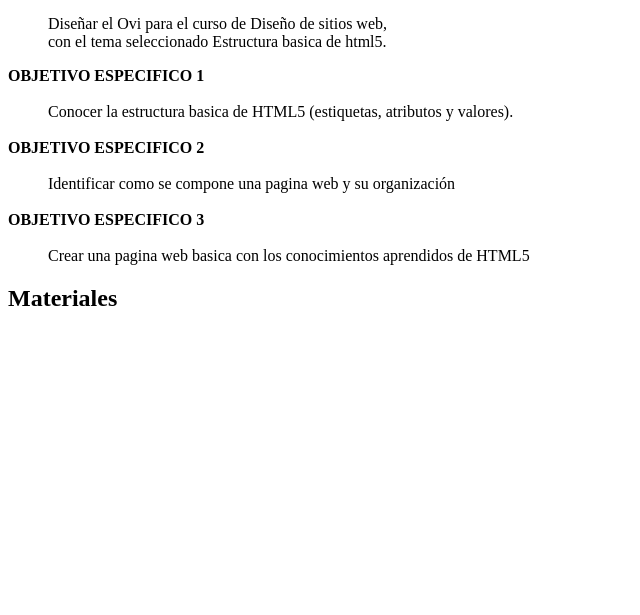
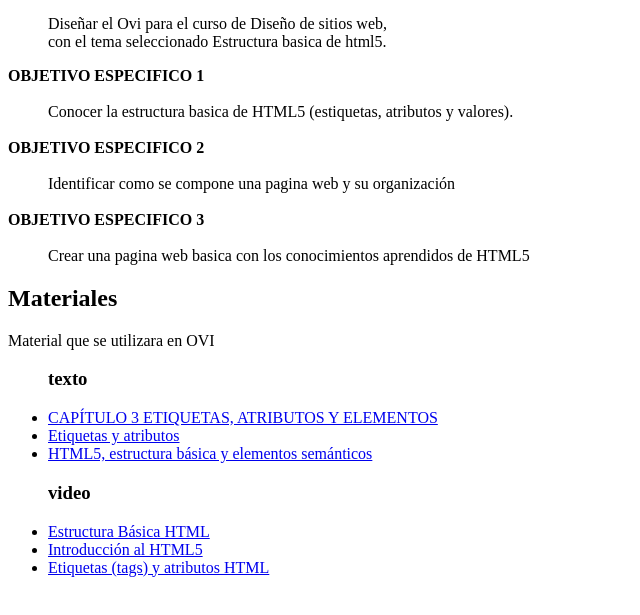
Before and after one commit to jdcortesgu/DSW-JairoCortes, a plain HTML site: page planing.html in a window 1280 px wide. Shown: the part 101-716 px from the top of the page, without its empty margins (0-640 px from the left). Drawn offline with Linux system fonts and the light colour scheme.

Commit message:
materiales

```diff
--- a/planing.html
+++ b/planing.html
@@ -5,6 +5,7 @@
     <meta name="viewport" content="width=device-width, initial-scale=1.0">
     <title>OVI Diseño de sitios WEB</title>
 </head>
+
 <body>
 
     <H1>Estructura básica de html5</H1>
@@ -45,19 +46,24 @@
     <br>
             </dd>
 
-
 </DL>
 
 
 <h2>Materiales</h2>
-<p></p>
+<p>Material que se utilizara en OVI </p>
+<ul>
+    <h3>texto</h3>
+        <li><a href="https://www.arkaitzgarro.com/xhtml/capitulo-3.html">CAPÍTULO 3 ETIQUETAS, ATRIBUTOS Y ELEMENTOS </a></li>
+        <li><a href="https://uniwebsidad.com/libros/xhtml/capitulo-2/etiquetas-y-atributos">Etiquetas y atributos </a></li>
+        <li><a href="https://www.eniun.com/html5-estructura-basica-elementos-semanticos/">HTML5, estructura básica y elementos semánticos</a></li>
+    <h3>video</h3>
+        <li><a href="https://www.youtube.com/watch?v=Lat2LyZM6Hs">Estructura Básica HTML</a></li>
+        <li><a href="https://www.youtube.com/watch?v=eXbN9fr4UfY">Introducción al HTML5 </a></li>
+        <li><a href="https://www.youtube.com/watch?v=mlbUb1_HV-M">Etiquetas (tags) y atributos HTML</a></li>
+</ul>
 
 
 
 
-
-<!--https://www.arkaitzgarro.com/xhtml/capitulo-3.html-->
-<!--https://uniwebsidad.com/libros/xhtml/capitulo-2/etiquetas-y-atributos, https://www.eniun.com/html5-estructura-basica-elementos-semanticos/, -->
-<!---->
 </body>
 </html>
```
